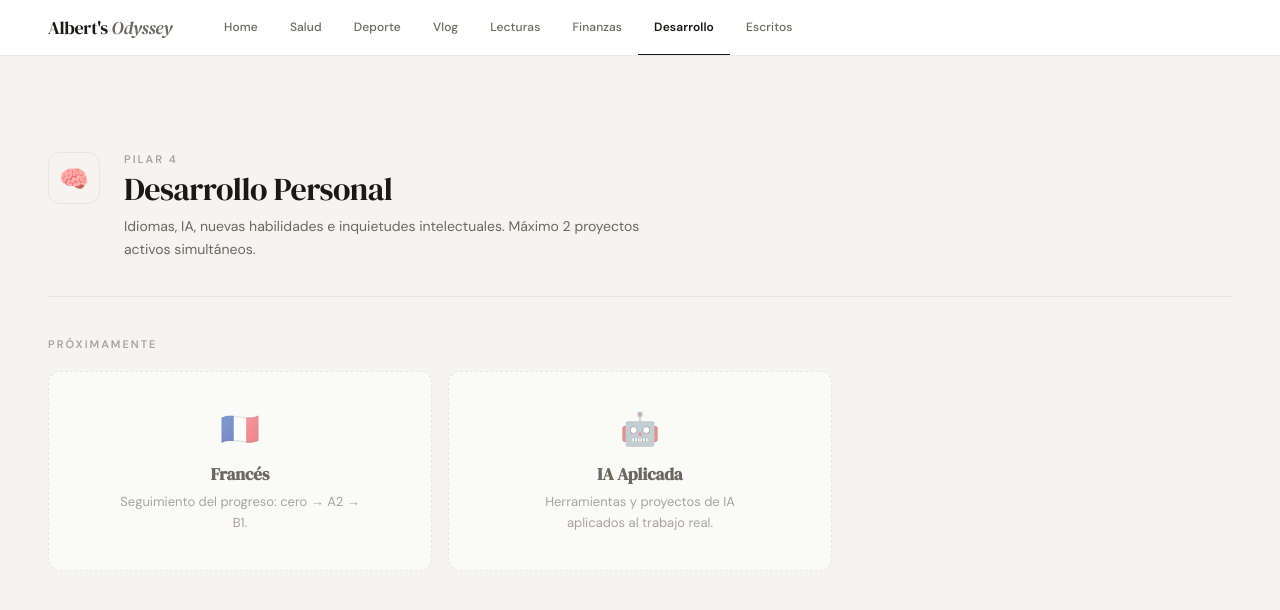
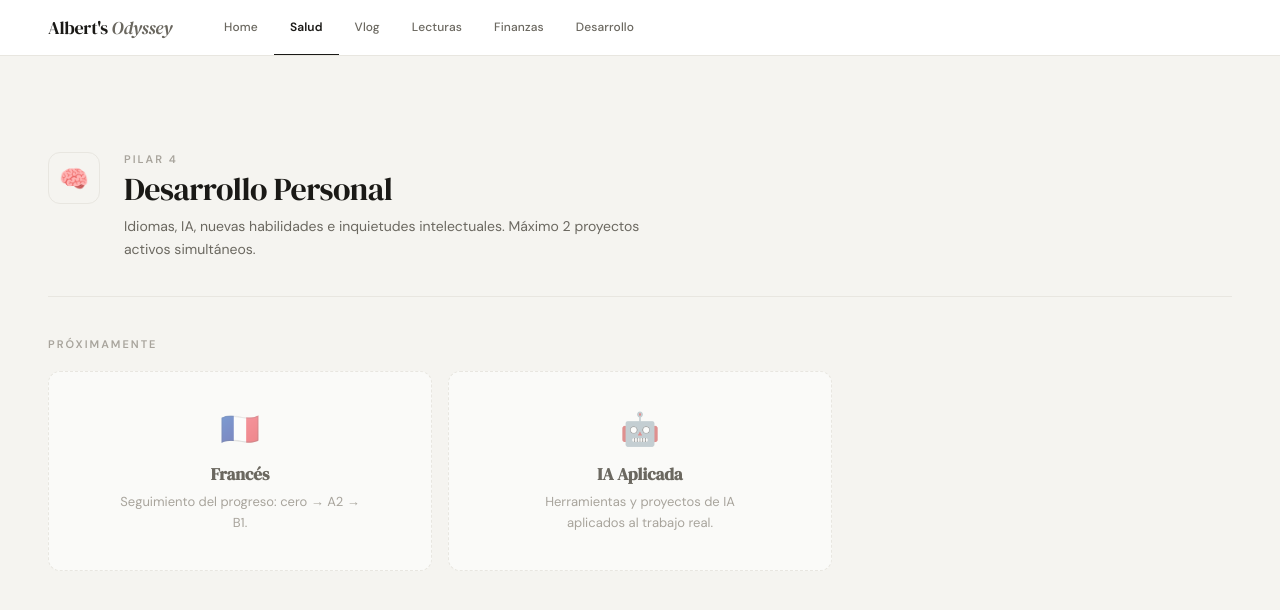
Before and after one commit to Alirto/alberts-odyssey, a plain HTML site: page desarrollo/index.html in a window 1280 px wide. Drawn offline with Linux system fonts and the light colour scheme.

Commit message:
Update index.html

```diff
--- a/desarrollo/index.html
+++ b/desarrollo/index.html
@@ -14,14 +14,12 @@
 <nav>
   <a href="../index.html" class="nav-logo">Albert's <span>Odyssey</span></a>
   <div class="nav-links">
-    <a href="../index.html" class="nav-link">Home</a>
-    <a href="../salud/index.html" class="nav-link">Salud</a>
-    <a href="../deporte/index.html" class="nav-link">Deporte</a>
-    <a href="../vlog/index.html" class="nav-link">Vlog</a>
-    <a href="../lecturas/index.html" class="nav-link">Lecturas</a>
-    <a href="../finanzas/index.html" class="nav-link">Finanzas</a>
-    <a href="../desarrollo/index.html" class="nav-link active">Desarrollo</a>
-    <a href="../escritos/index.html" class="nav-link">Escritos</a>
+    <a href="../index.html"            class="nav-link">Home</a>
+    <a href="../salud/index.html"      class="nav-link active">Salud</a>
+    <a href="../vlog/index.html"       class="nav-link">Vlog</a>
+    <a href="../lecturas/index.html"   class="nav-link">Lecturas</a>
+    <a href="../finanzas/index.html"   class="nav-link">Finanzas</a>
+    <a href="../desarrollo/index.html" class="nav-link">Desarrollo</a>
   </div>
 </nav>
 
```
